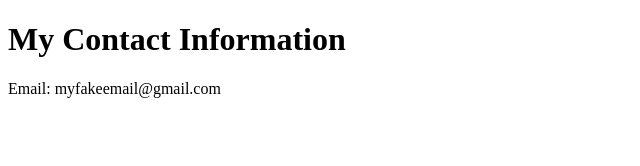
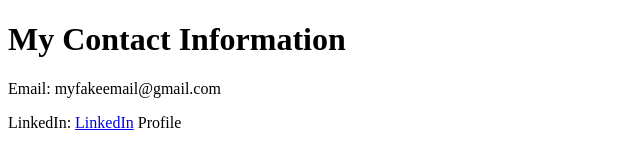
Before and after one commit to Ritcherson13/html-resume, a plain HTML site: page contact.html in a window 1280 px wide. Shown: the whole page, without its empty margins (0-640 px from the left). Drawn offline with Linux system fonts and the light colour scheme.

Commit message:
Update contact.html
Added link to LinkedIn profile on contact page.

```diff
--- a/contact.html
+++ b/contact.html
@@ -8,5 +8,6 @@
 <body>
     <h1>My Contact Information</h1>
     <p>Email: myfakeemail@gmail.com</p>
+    <p>LinkedIn: <a href="https://www.linkedin.com/in/richard-ritcherson-06b0891a5/">LinkedIn</a> Profile</p>
 </body>
 </html>
```
